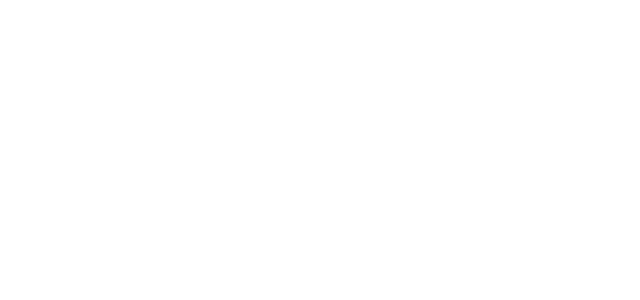
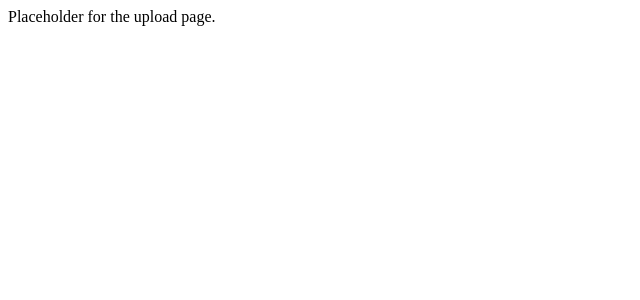
Before and after one commit to Rapid-Fullstack-Development/photosphere-frontend, a React (Vite) app: page /upload in a window 1280 px wide. Before the commit this address had no page. Shown: the top 300 px of the page, without its empty margins (0-640 px from the left). Built offline with nearby package versions, Linux system fonts and the light colour scheme.

Commit message:
Added the /upload route and a stub for the upload page.

```diff
--- a/src/app.jsx
+++ b/src/app.jsx
@@ -1,6 +1,7 @@
 import React from "react";
 import { BrowserRouter, Route, Routes } from "react-router-dom";
 import { GalleryPage } from "./pages/gallery";
+import { UploadPage } from "./pages/upload";
 
 export class App extends React.Component {
 
@@ -12,7 +13,11 @@
                         path="/"
                         element={<GalleryPage />}
                         />
-                </Routes>
+                    <Route
+                        path="/upload"
+                        element={<UploadPage />}
+                        />
+               </Routes>
             </BrowserRouter>
         );
     }
--- /dev/null
+++ b/src/pages/upload.jsx
@@ -0,0 +1,12 @@
+import React from "react";
+
+export class UploadPage extends React.Component {
+
+    render() {
+        return (
+            <div>
+                Placeholder for the upload page.
+            </div>
+        );
+    }
+}
```
